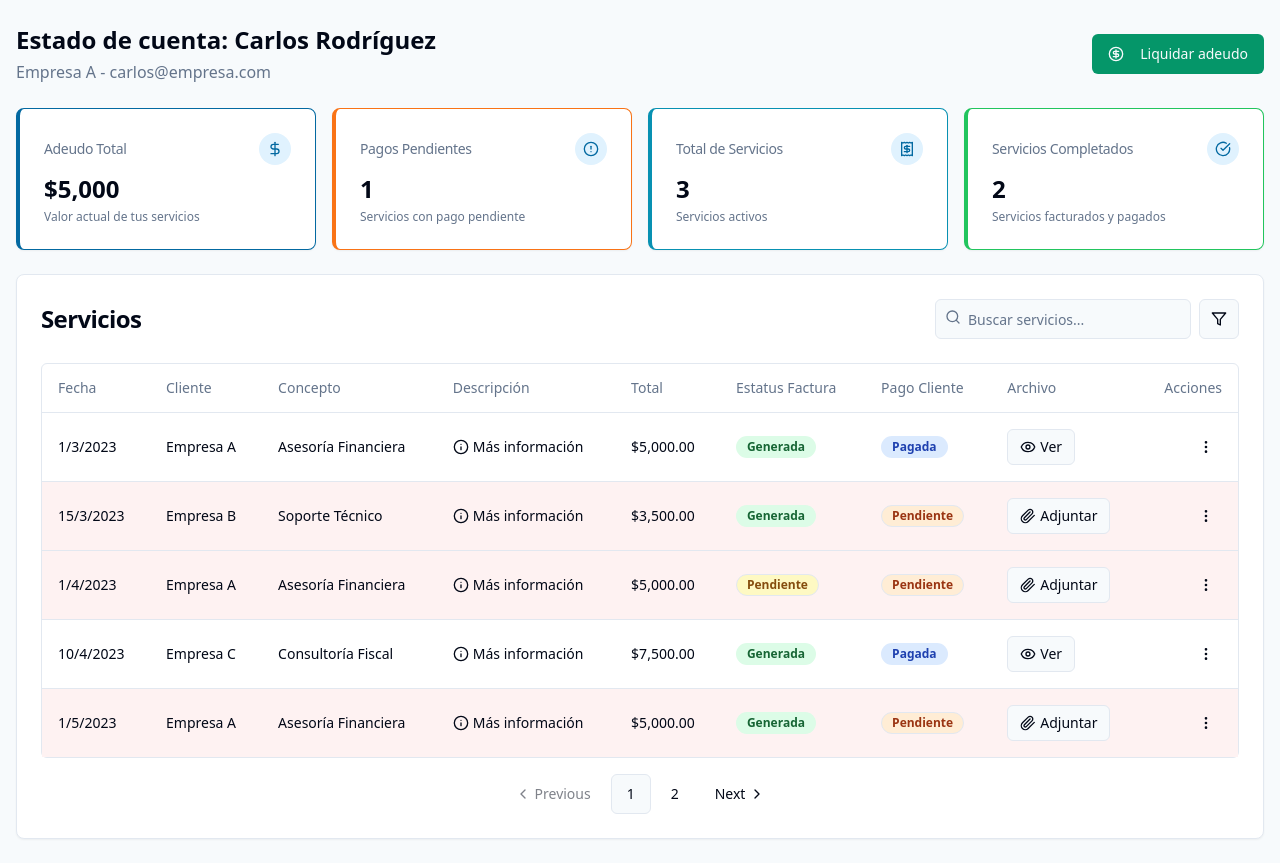
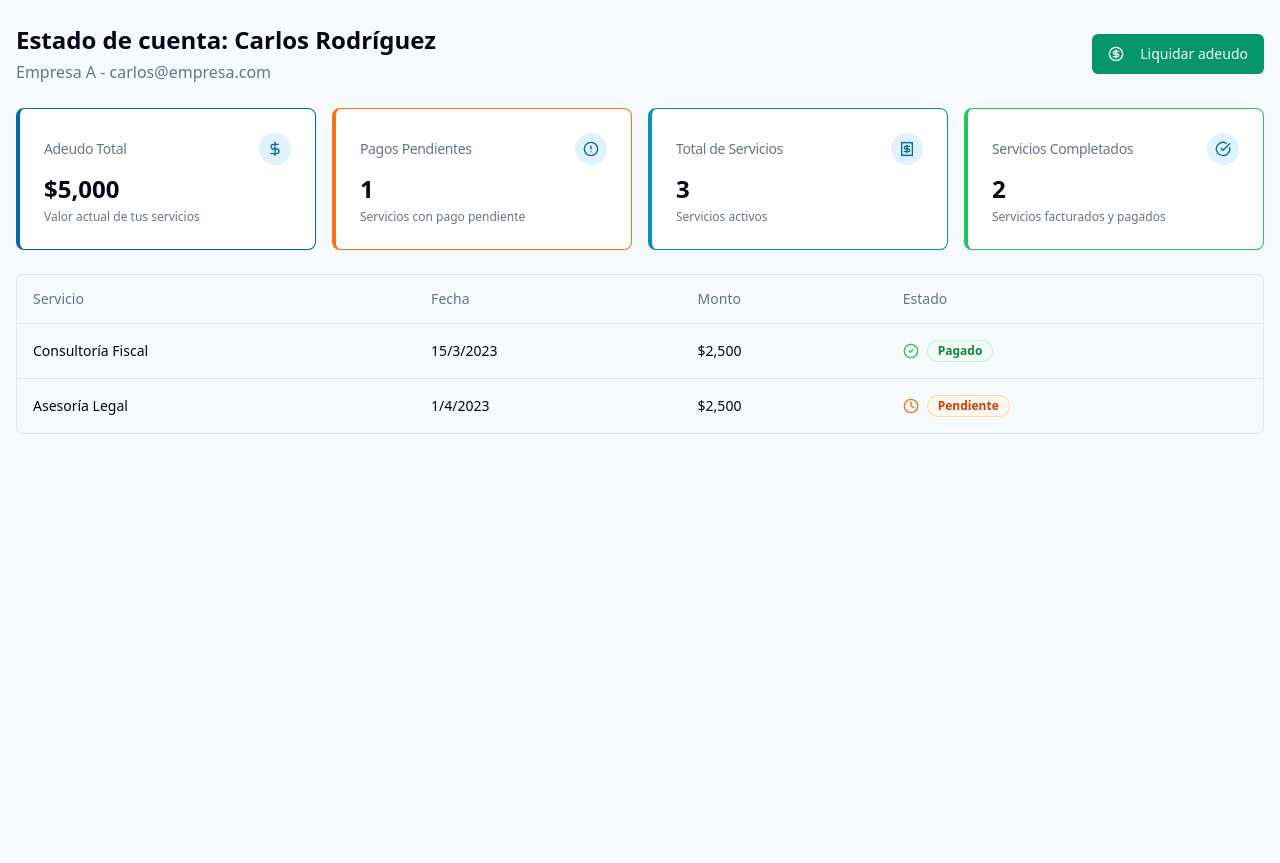
Before and after one commit to morenojavier/client-finance-portal, a React (Vite) app: page /cliente/1 in a window 1280 px wide. After the commit the page ends 800 px from the top, so only its background shows below. Built offline with nearby package versions, Linux system fonts and the light colour scheme.

Commit message:
Fix: Pass props to ServiceTable component
Fixes the type errors related to passing props to the ServiceTable component in both Dashboard and ClientDashboard pages.

```diff
--- /dev/null
+++ b/src/components/CustomServiceTable.tsx
@@ -0,0 +1,186 @@
+
+import React from "react";
+import {
+  Table,
+  TableBody,
+  TableCell,
+  TableHead,
+  TableHeader,
+  TableRow
+} from "@/components/ui/table";
+import {
+  CheckCircle2,
+  Clock,
+  FileText,
+  AlertCircle
+} from "lucide-react";
+import { Badge } from "@/components/ui/badge";
+import { cn } from "@/lib/utils";
+
+interface Service {
+  id: string;
+  name: string;
+  client?: string;
+  clientId?: string;
+  date: string;
+  amount: number;
+  status: 'paid' | 'pending' | 'overdue';
+}
+
+// Mock services data
+const mockServices = [
+  {
+    id: "1",
+    name: "Consultoría Fiscal",
+    client: "Carlos Rodríguez",
+    clientId: "1",
+    date: "2023-03-15",
+    amount: 2500,
+    status: "paid" as const,
+  },
+  {
+    id: "2",
+    name: "Declaración Anual",
+    client: "María González",
+    clientId: "2",
+    date: "2023-03-20",
+    amount: 5000,
+    status: "pending" as const,
+  },
+  {
+    id: "3",
+    name: "Auditoría Contable",
+    client: "Juan López",
+    clientId: "3",
+    date: "2023-03-25",
+    amount: 3000,
+    status: "overdue" as const,
+  },
+  {
+    id: "4",
+    name: "Asesoría Legal",
+    client: "Carlos Rodríguez",
+    clientId: "1",
+    date: "2023-04-01",
+    amount: 2500,
+    status: "pending" as const,
+  },
+  {
+    id: "5",
+    name: "Consultoría Empresarial",
+    client: "María González",
+    clientId: "2",
+    date: "2023-04-05",
+    amount: 2500,
+    status: "paid" as const,
+  },
+];
+
+interface ServiceTableProps {
+  limit?: number;
+  clientId?: string;
+}
+
+const CustomServiceTable = ({ limit, clientId }: ServiceTableProps) => {
+  // Filter services by clientId if provided
+  let services = [...mockServices];
+
+  if (clientId) {
+    services = services.filter(service => service.clientId === clientId);
+  }
+
+  // Limit the number of services if limit is provided
+  if (limit && limit > 0) {
+    services = services.slice(0, limit);
+  }
+
+  const getStatusIcon = (status: string) => {
+    switch (status) {
+      case "paid":
+        return <CheckCircle2 className="h-4 w-4 text-green-500" />;
+      case "pending":
+        return <Clock className="h-4 w-4 text-orange-500" />;
+      case "overdue":
+        return <AlertCircle className="h-4 w-4 text-red-500" />;
+      default:
+        return <FileText className="h-4 w-4 text-gray-500" />;
+    }
+  };
+
+  const getStatusBadge = (status: string) => {
+    switch (status) {
+      case "paid":
+        return (
+          <Badge variant="outline" className="border-green-200 bg-green-50 text-green-700">
+            Pagado
+          </Badge>
+        );
+      case "pending":
+        return (
+          <Badge variant="outline" className="border-orange-200 bg-orange-50 text-orange-700">
+            Pendiente
+          </Badge>
+        );
+      case "overdue":
+        return (
+          <Badge variant="outline" className="border-red-200 bg-red-50 text-red-700">
+            Vencido
+          </Badge>
+        );
+      default:
+        return (
+          <Badge variant="outline">
+            Desconocido
+          </Badge>
+        );
+    }
+  };
+
+  return (
+    <div className="rounded-md border">
+      <Table>
+        <TableHeader>
+          <TableRow>
+            <TableHead>Servicio</TableHead>
+            {!clientId && <TableHead>Cliente</TableHead>}
+            <TableHead>Fecha</TableHead>
+            <TableHead>Monto</TableHead>
+            <TableHead>Estado</TableHead>
+          </TableRow>
+        </TableHeader>
+        <TableBody>
+          {services.length > 0 ? (
+            services.map((service) => (
+              <TableRow key={service.id}>
+                <TableCell>
+                  <div className="font-medium">{service.name}</div>
+                </TableCell>
+                {!clientId && (
+                  <TableCell>
+                    <div className="font-medium">{service.client}</div>
+                  </TableCell>
+                )}
+                <TableCell>{new Date(service.date).toLocaleDateString("es-MX")}</TableCell>
+                <TableCell>${service.amount.toLocaleString("es-MX")}</TableCell>
+                <TableCell>
+                  <div className="flex items-center gap-2">
+                    {getStatusIcon(service.status)}
+                    {getStatusBadge(service.status)}
+                  </div>
+                </TableCell>
+              </TableRow>
+            ))
+          ) : (
+            <TableRow>
+              <TableCell colSpan={clientId ? 4 : 5} className="h-24 text-center">
+                No hay servicios registrados.
+              </TableCell>
+            </TableRow>
+          )}
+        </TableBody>
+      </Table>
+    </div>
+  );
+};
+
+export default CustomServiceTable;
--- a/src/pages/ClientDashboard.tsx
+++ b/src/pages/ClientDashboard.tsx
@@ -10,7 +10,7 @@ import {
   CircleDollarSign
 } from "lucide-react";
 import { Button } from "@/components/ui/button";
-import ServiceTable from "@/components/ServiceTable";
+import CustomServiceTable from "@/components/CustomServiceTable";
 import DashboardCard from "@/components/DashboardCard";
 import { Card, CardContent, CardFooter } from "@/components/ui/card";
 
@@ -165,7 +165,7 @@ const ClientDashboard = () => {
       </div>
 
       <div className="animate-in">
-        <ServiceTable clientId={clientId} />
+        <CustomServiceTable clientId={clientId} />
       </div>
 
       {!isPublicView && (
--- a/src/pages/Dashboard.tsx
+++ b/src/pages/Dashboard.tsx
@@ -2,7 +2,7 @@
 import React, { useState } from "react";
 import { Link } from "react-router-dom";
 import DashboardCard from "@/components/DashboardCard";
-import ServiceTable from "@/components/ServiceTable";
+import CustomServiceTable from "@/components/CustomServiceTable";
 import {
   DollarSign,
   Receipt,
@@ -122,7 +122,7 @@ const Dashboard = () => {
               <CardTitle>Últimos servicios</CardTitle>
             </CardHeader>
             <CardContent>
-              <ServiceTable limit={5} />
+              <CustomServiceTable limit={5} />
             </CardContent>
           </Card>
         </div>
```
